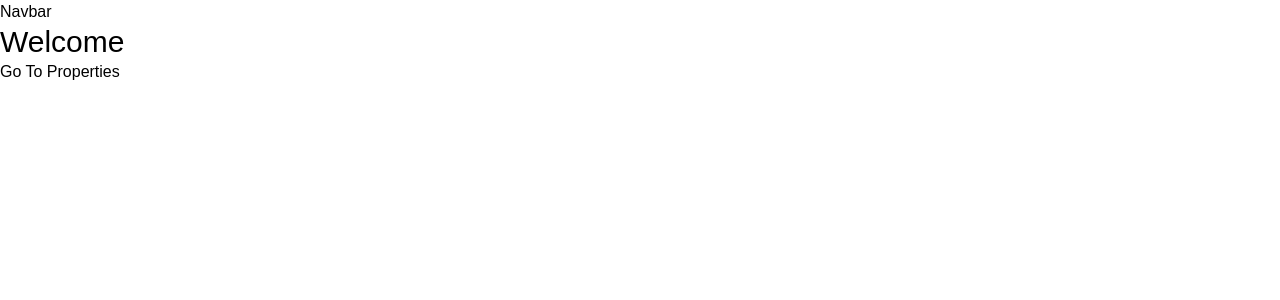
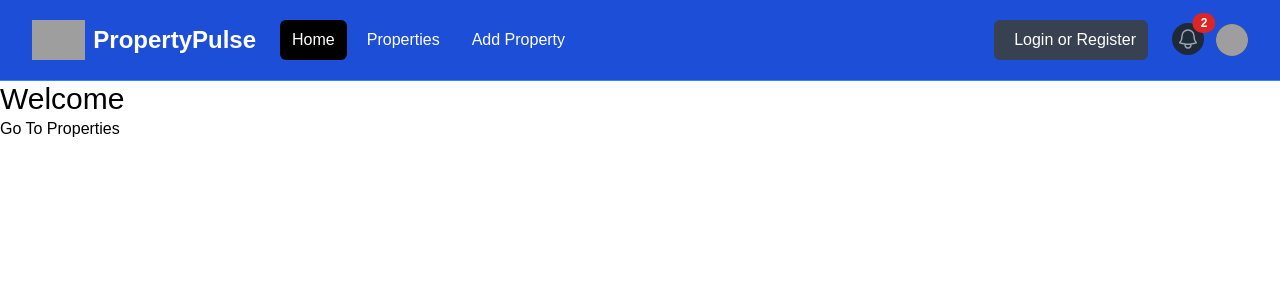
Before and after one commit to NtonBala/property-pulse, a Next.js app: page / in a window 1280 px wide. Shown: the top 300 px of the page. Built offline with nearby package versions, Linux system fonts and the light colour scheme; grey boxes are pictures that could not be loaded.

Commit message:
Create Navbar component UI

```diff
--- a/components/Navbar.jsx
+++ b/components/Navbar.jsx
@@ -1,5 +1,151 @@
 const Navbar = () => {
-  return <div>Navbar</div>;
+  return (
+    <nav className="bg-blue-700 border-b border-blue-500">
+      <div className="mx-auto max-w-7xl px-2 sm:px-6 lg:px-8">
+        <div className="relative flex h-20 items-center justify-between">
+          <div className="absolute inset-y-0 left-0 flex items-center md:hidden">
+            {/* Mobile menu button */}
+            <button
+              type="button"
+              id="mobile-dropdown-button"
+              className="relative inline-flex items-center justify-center rounded-md p-2 text-gray-400 hover:bg-gray-700 hover:text-white focus:outline-none focus:ring-2 focus:ring-inset focus:ring-white"
+              aria-controls="mobile-menu"
+              aria-expanded="false"
+            >
+              <span className="absolute -inset-0.5"></span>
+              <span className="sr-only">Open main menu</span>
+              <svg className="block h-6 w-6" fill="none" viewBox="0 0 24 24" strokeWidth="1.5" stroke="currentColor" aria-hidden="true">
+                <path strokeLinecap="round" strokeLinejoin="round" d="M3.75 6.75h16.5M3.75 12h16.5m-16.5 5.25h16.5" />
+              </svg>
+            </button>
+          </div>
+
+          <div className="flex flex-1 items-center justify-center md:items-stretch md:justify-start">
+            {/* Logo */}
+            <a className="flex flex-shrink-0 items-center" href="/index.html">
+              <img className="h-10 w-auto" src="images/logo-white.png" alt="PropertyPulse" />
+
+              <span className="hidden md:block text-white text-2xl font-bold ml-2">PropertyPulse</span>
+            </a>
+            {/* Desktop Menu Hidden below md screens */}
+            <div className="hidden md:ml-6 md:block">
+              <div className="flex space-x-2">
+                <a href="/index.html" className="text-white bg-black hover:bg-gray-900 hover:text-white rounded-md px-3 py-2">
+                  Home
+                </a>
+                <a href="/properties.html" className="text-white hover:bg-gray-900 hover:text-white rounded-md px-3 py-2">
+                  Properties
+                </a>
+                <a href="/add-property.html" className="text-white hover:bg-gray-900 hover:text-white rounded-md px-3 py-2">
+                  Add Property
+                </a>
+              </div>
+            </div>
+          </div>
+
+          {/* Right Side Menu (Logged Out) */}
+          <div className="hidden md:block md:ml-6">
+            <div className="flex items-center">
+              <button className="flex items-center text-white bg-gray-700 hover:bg-gray-900 hover:text-white rounded-md px-3 py-2">
+                <i className="fa-brands fa-google text-white mr-2"></i>
+                <span>Login or Register</span>
+              </button>
+            </div>
+          </div>
+
+          {/* Right Side Menu (Logged In) */}
+          <div className="absolute inset-y-0 right-0 flex items-center pr-2 md:static md:inset-auto md:ml-6 md:pr-0">
+            <a href="messages.html" className="relative group">
+              <button
+                type="button"
+                className="relative rounded-full bg-gray-800 p-1 text-gray-400 hover:text-white focus:outline-none focus:ring-2 focus:ring-white focus:ring-offset-2 focus:ring-offset-gray-800"
+              >
+                <span className="absolute -inset-1.5"></span>
+                <span className="sr-only">View notifications</span>
+                <svg className="h-6 w-6" fill="none" viewBox="0 0 24 24" strokeWidth="1.5" stroke="currentColor" aria-hidden="true">
+                  <path
+                    strokeLinecap="round"
+                    strokeLinejoin="round"
+                    d="M14.857 17.082a23.848 23.848 0 005.454-1.31A8.967 8.967 0 0118 9.75v-.7V9A6 6 0 006 9v.75a8.967 8.967 0 01-2.312 6.022c1.733.64 3.56 1.085 5.455 1.31m5.714 0a24.255 24.255 0 01-5.714 0m5.714 0a3 3 0 11-5.714 0"
+                  />
+                </svg>
+              </button>
+              <span className="absolute top-0 right-0 inline-flex items-center justify-center px-2 py-1 text-xs font-bold leading-none text-white transform translate-x-1/2 -translate-y-1/2 bg-red-600 rounded-full">
+                2{/* Replace with the actual number of notifications */}
+              </span>
+            </a>
+            {/* Profile dropdown button */}
+            <div className="relative ml-3">
+              <div>
+                <button
+                  type="button"
+                  className="relative flex rounded-full bg-gray-800 text-sm focus:outline-none focus:ring-2 focus:ring-white focus:ring-offset-2 focus:ring-offset-gray-800"
+                  id="user-menu-button"
+                  aria-expanded="false"
+                  aria-haspopup="true"
+                >
+                  <span className="absolute -inset-1.5"></span>
+                  <span className="sr-only">Open user menu</span>
+                  <img className="h-8 w-8 rounded-full" src="/images/profile.png" alt="" />
+                </button>
+              </div>
+
+              {/* Profile dropdown */}
+              <div
+                id="user-menu"
+                className="hidden absolute right-0 z-10 mt-2 w-48 origin-top-right rounded-md bg-white py-1 shadow-lg ring-1 ring-black ring-opacity-5 focus:outline-none"
+                role="menu"
+                aria-orientation="vertical"
+                aria-labelledby="user-menu-button"
+                tabIndex="-1"
+              >
+                <a
+                  href="/profile.html"
+                  className="block px-4 py-2 text-sm text-gray-700"
+                  role="menuitem"
+                  tabIndex="-1"
+                  id="user-menu-item-0"
+                >
+                  Your Profile
+                </a>
+                <a
+                  href="/saved-properties.html"
+                  className="block px-4 py-2 text-sm text-gray-700"
+                  role="menuitem"
+                  tabIndex="-1"
+                  id="user-menu-item-2"
+                >
+                  Saved Properties
+                </a>
+                <button className="block px-4 py-2 text-sm text-gray-700" role="menuitem" tabIndex="-1" id="user-menu-item-2">
+                  Sign Out
+                </button>
+              </div>
+            </div>
+          </div>
+        </div>
+      </div>
+
+      {/* Mobile menu, show/hide based on menu state. */}
+      <div className="hidden" id="mobile-menu">
+        <div className="space-y-1 px-2 pb-3 pt-2">
+          <a href="/index.html" className="bg-black text-white block rounded-md px-3 py-2 text-base font-medium">
+            Home
+          </a>
+          <a href="/properties.html" className="text-white block rounded-md px-3 py-2 text-base font-medium">
+            Properties
+          </a>
+          <a href="/add-property.html" className="text-white block rounded-md px-3 py-2 text-base font-medium">
+            Add Property
+          </a>
+          <button className="flex items-center text-white bg-gray-700 hover:bg-gray-900 hover:text-white rounded-md px-3 py-2 my-5">
+            <i className="fa-brands fa-google mr-2"></i>
+            <span>Login or Register</span>
+          </button>
+        </div>
+      </div>
+    </nav>
+  );
 };
 
 export default Navbar;
```
